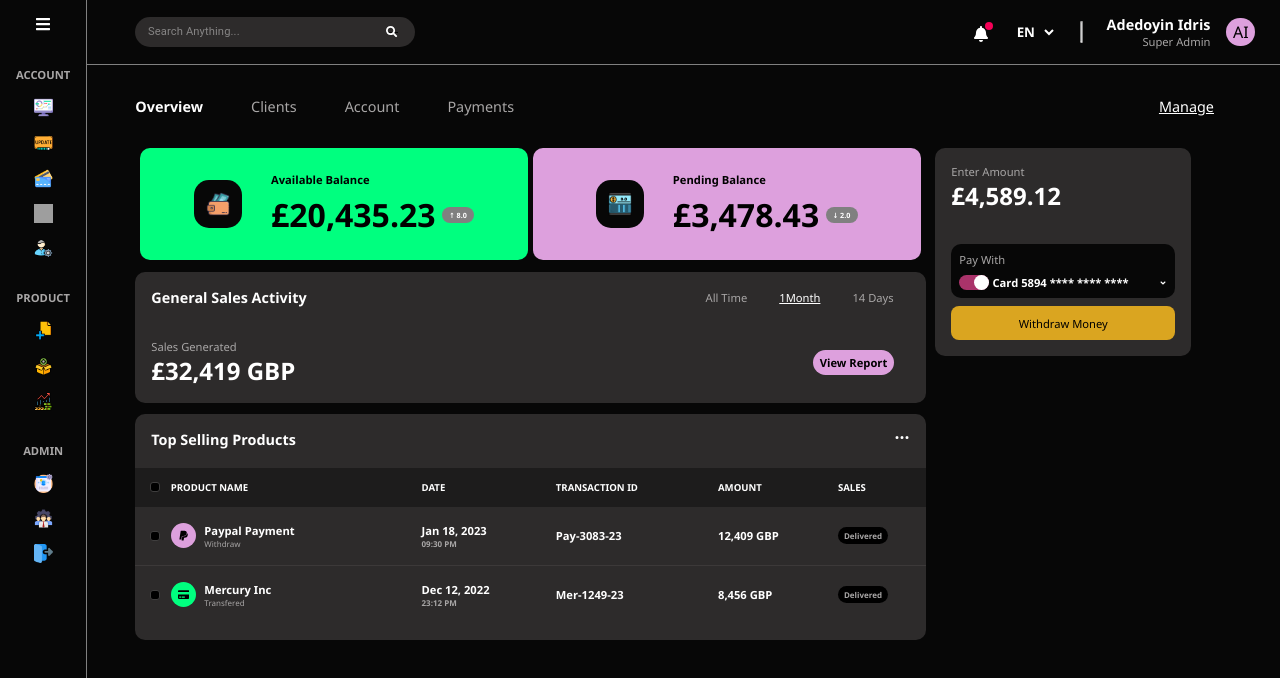
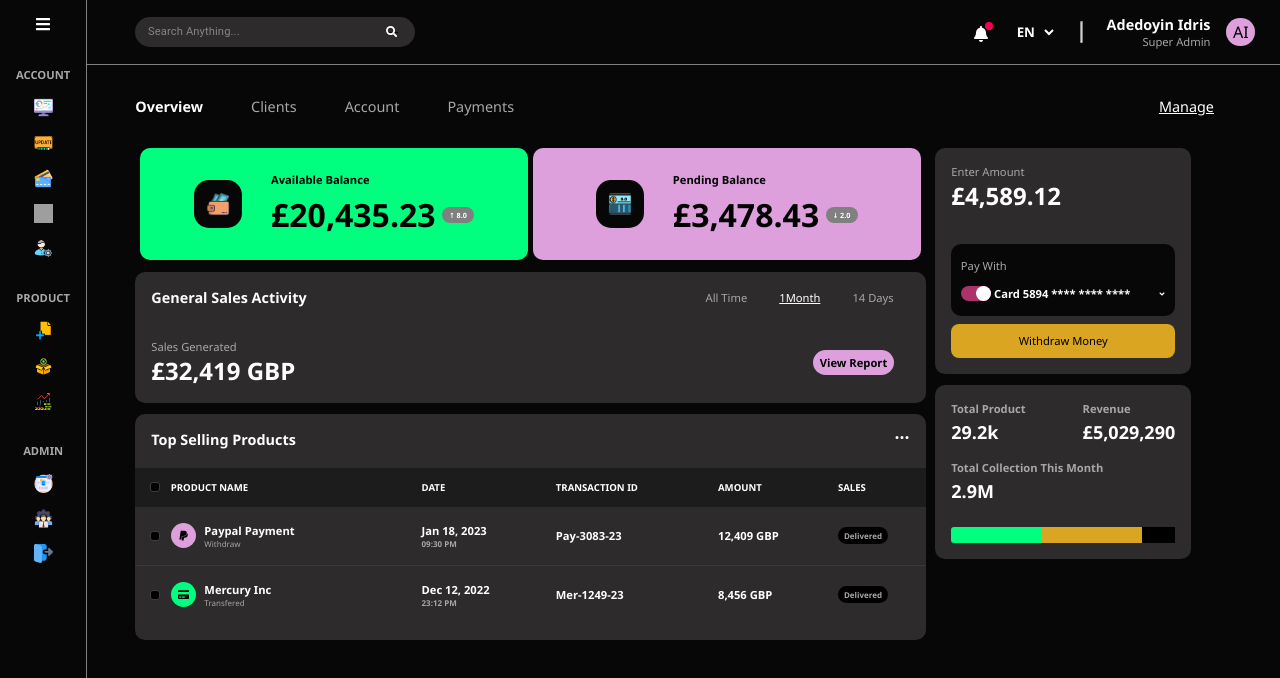
Before and after one commit to DevAdedoyin/monify, a React (Create React App) app: page / in a window 1280 px wide. Shown: the top 678 px of the page. Built offline with nearby package versions, Linux system fonts and the light colour scheme; grey boxes are pictures that could not be loaded.

Commit message:
Revenue Style and Structure completed

```diff
--- a/src/components/OverviewTabContent/RightHandSide/Payment/Payment.module.css
+++ b/src/components/OverviewTabContent/RightHandSide/Payment/Payment.module.css
@@ -2,6 +2,7 @@
     background-color: var(--grey);
     padding: 1rem;
     border-radius: 10px;
+    margin-bottom: 0.7rem;
 }
 
 .enterAmountContainer {
@@ -25,13 +26,13 @@
 
 .creditCardContainer {
     border-radius: 10px;
-    padding: 0.5rem;
+    padding: 0.9rem 0.6rem;
     margin-bottom: 0.5rem;
 }
 
 .payWithContainer {
     background-color: transparent;
-    margin-bottom: 0.5rem;
+    margin-bottom: 0.8rem;
 }
 
 .payWithTxt {
--- /dev/null
+++ b/src/components/OverviewTabContent/RightHandSide/Revenue/Revenue.module.css
@@ -0,0 +1,61 @@
+.revenueContainer {
+    background-color: var(--grey);
+    padding: 1rem;
+    border-radius: 10px;
+}
+
+.productAndRevenueContainer {
+    background-color: transparent;
+    display: flex;
+    justify-content: space-between;
+    align-items: center;
+    margin-bottom: 1rem;
+}
+
+.totalProductContainer {
+    background-color: transparent;
+}
+
+.totalProductHeader {
+    background-color: transparent;
+    font-size: var(--small-font);
+    color: var(--grey-font);
+    font-weight: bold;
+    margin-bottom: 0.25rem;
+}
+
+.totalProduct {
+    background-color: transparent;
+    font-weight: bold;
+    font-size: large;
+}
+
+.revenueColorCodeContainer {
+    display: flex;
+    border-top-left-radius: 5px;
+    border-bottom-left-radius: 5px;
+    justify-content: center;
+    align-items: center;
+    padding: 0px;
+    margin-top: 1.5rem;
+}
+
+.greenCode {
+    width: 40%;
+    height: 1rem;
+    background-color: #00FF7F;
+    border-top-left-radius: 3px;
+    border-bottom-left-radius: 3px;
+}
+
+.goldenYellowCode {
+    width: 45%;
+    height: 1rem;
+    background-color: goldenrod;
+}
+
+.blackCode {
+    width: 15%;
+    height: 1rem;
+    background-color: black;
+}
--- /dev/null
+++ b/src/components/OverviewTabContent/RightHandSide/Revenue/Revenue.tsx
@@ -0,0 +1,34 @@
+import React from "react";
+import RevenueStyle from "./Revenue.module.css"
+
+type Props = {};
+
+const Revenue = (props: Props) => {
+  return (
+    <div className={RevenueStyle.revenueContainer}>
+      <div className={RevenueStyle.productAndRevenueContainer}>
+        <div className={RevenueStyle.totalProductContainer}>
+          <p className={RevenueStyle.totalProductHeader}>Total Product</p>
+          <h3 className={RevenueStyle.totalProduct}>29.2k</h3>
+        </div>
+        <div className={RevenueStyle.totalProductContainer}>
+          <p className={RevenueStyle.totalProductHeader}>Revenue</p>
+          <h3 className={RevenueStyle.totalProduct}>£5,029,290</h3>
+        </div>
+      </div>
+      <div className={RevenueStyle.totalProductContainer}>
+        <p className={RevenueStyle.totalProductHeader}>
+          Total Collection This Month
+        </p>
+        <h3 className={RevenueStyle.totalProduct}>2.9M</h3>
+      </div>
+      <div className={RevenueStyle.revenueColorCodeContainer}>
+        <div className={RevenueStyle.greenCode}></div>
+        <div className={RevenueStyle.goldenYellowCode}></div>
+        <div className={RevenueStyle.blackCode}></div>
+      </div>
+    </div>
+  );
+};
+
+export default Revenue;
--- a/src/components/OverviewTabContent/RightHandSide/RightHandSide.tsx
+++ b/src/components/OverviewTabContent/RightHandSide/RightHandSide.tsx
@@ -1,6 +1,7 @@
 import React from "react";
 import Payment from "./Payment/Payment";
 import rhsStyle from "./RightHandSide.module.css";
+import Revenue from "./Revenue/Revenue";
 
 type Props = {};
 
@@ -8,6 +9,7 @@ const RightHandSide = (props: Props) => {
   return (
     <div className={rhsStyle.rhsContainer}>
       <Payment />
+      <Revenue />
     </div>
   );
 };
```
